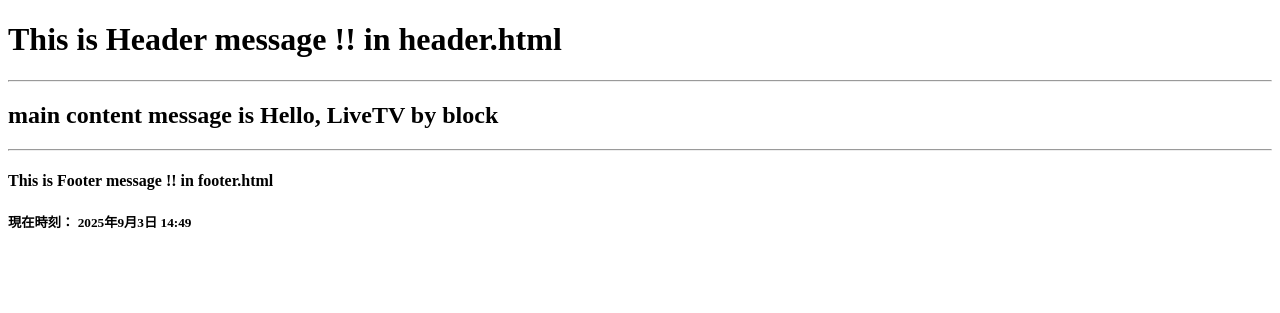
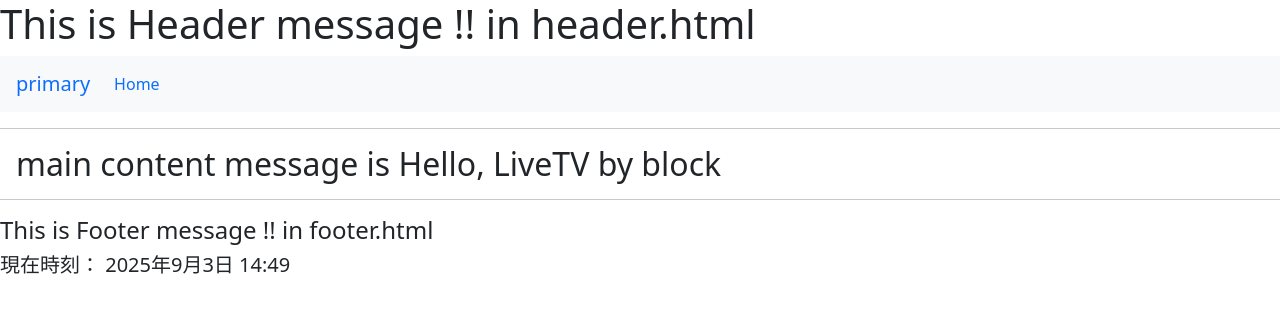
Before and after one commit to jacktea88/Django1, a Django app: page / in a window 1280 px wide. Shown: the top 313 px of the page. Run offline with Django 5.2, Linux system fonts and the light colour scheme; some libraries are stand-ins or nearby versions.

Commit message:
加上bootstrap 5 設定

```diff
--- a/06template/livetv/templates/base.html
+++ b/06template/livetv/templates/base.html
@@ -4,6 +4,9 @@
     <meta charset="UTF-8">
     <meta name="viewport" content="width=device-width, initial-scale=1.0">
     {% block title %}{% endblock title %}
+    <link rel="stylesheet" href="https://stackpath.bootstrapcdn.com/bootstrap/5.0.0-alpha1/css/bootstrap.min.css" integrity="sha384-r4NyP46KrjDleawBgD5tp8Y7UzmLA05oM1iAEQ17CSuDqnUK2+k9luXQOfXJCJ4I" crossorigin="anonymous">
+    <script src="https://stackpath.bootstrapcdn.com/bootstrap/5.0.0-alpha1/js/bootstrap.min.js" integrity="sha384-oesi62hOLfzrys4LxRF63OJCXdXDipiYWBnvTl9Y9/TRlw5xlKIEHpNyvvDShgf/" crossorigin="anonymous"></script>
+    <script src="https://cdn.jsdelivr.net/npm/popper.js@1.16.0/dist/umd/popper.min.js" integrity="sha384-Q6E9RHvbIyZFJoft+2mJbHaEWldlvI9IOYy5n3zV9zzTtmI3UksdQRVvoxMfooAo" crossorigin="anonymous"></script>
 </head>
 <body>
     {% include "header.html" %}
--- a/06template/livetv/templates/header.html
+++ b/06template/livetv/templates/header.html
@@ -1 +1,16 @@
 <h1>This is Header message !! in header.html</h1>
+    <nav class="navbar navbar-expand-sm navbar-primary bg-light">
+        <div class="container-fluid">
+            <a class="navbar-brand" href="#">primary</a>
+            <button class="navbar-toggler" type="button" data-toggle="collapse" data-target="#navbarID"
+                aria-controls="navbarID" aria-expanded="false" aria-label="Toggle navigation">
+                <span class="navbar-toggler-icon"></span>
+            </button>
+            <div class="collapse navbar-collapse" id="navbarID">
+                <div class="navbar-nav">
+                    <a class="nav-link active" aria-current="page" href="#">Home</a>
+
+                </div>
+            </div>
+        </div>
+    </nav>
--- a/06template/livetv/templates/index.html
+++ b/06template/livetv/templates/index.html
@@ -5,5 +5,8 @@
 {% endblock title %}
 
 {% block content %}
+<div class="container-fluid">
     <h2>main content message is {{ msg }} by block</h2>
+
+</div>
 {% endblock content %}
```
